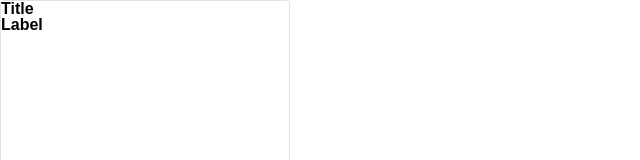
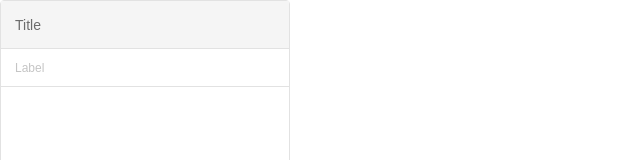
Before and after one commit to jay-ithiel/file-explorer, a React (Create React App) app: page / in a window 1280 px wide. Shown: the top 160 px of the page, without its empty margins (0-640 px from the left). Built offline with nearby package versions, Linux system fonts and the light colour scheme.

Commit message:
Style Header

```diff
--- a/src/assets/stylesheets/App.css
+++ b/src/assets/stylesheets/App.css
@@ -1,4 +1,5 @@
 @import "Reset.css";
+@import "Header.css";
 
 .App {
   border: 1px solid #e2e2e2;
--- /dev/null
+++ b/src/assets/stylesheets/Header.css
@@ -0,0 +1,33 @@
+header {
+  display: flex;
+  flex-direction: column;
+  flex: 0 1 auto;
+  pointer-events: none;
+  user-select: none;
+  width: 100%;
+}
+
+header > h1 {
+  align-items: center;
+  background-color: #f5f5f5;
+  border-bottom: 1px solid #e2e2e2;
+  color: #6c6c6c;
+  display: flex;
+  font-size: 14px;
+  font-weight: 500;
+  height: 48px;
+  padding: 0 14px;
+  width: 100%;
+}
+
+header > h3 {
+  align-items: center;
+  border-bottom: 1px solid #e2e2e2;
+  color: #c5c5c5;
+  display: flex;
+  font-size: 12px;
+  font-weight: 500;
+  height: 38px;
+  padding: 0 14px;
+  width: 100%;
+}
```
